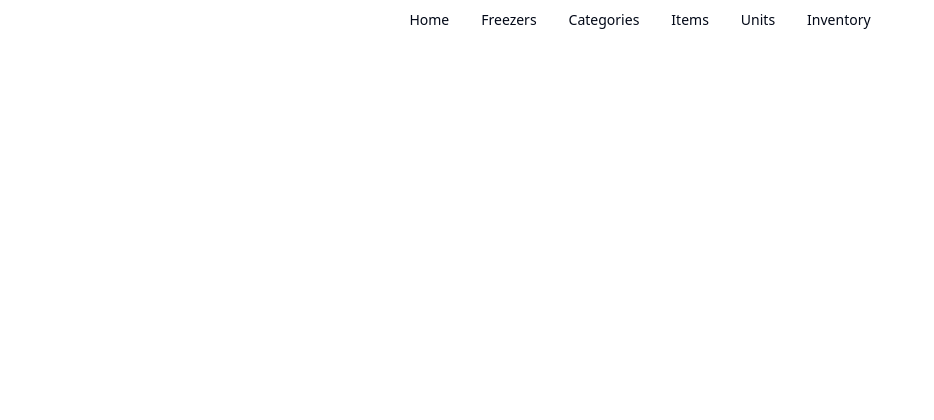
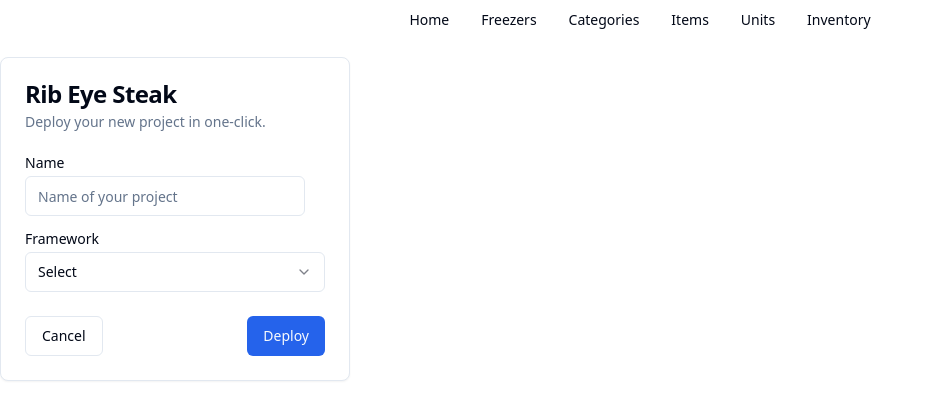
Before and after one commit to DigoBaiocchi/freezerApp, a React (Vite) app in the folder client/: page /home in a window 1280 px wide. Shown: the top 420 px of the page, without its empty margins (0-934 px from the left). Built offline with nearby package versions, Linux system fonts and the light colour scheme; no server answers.

Commit message:
Create InventoryCard and Main components
Creating InventoryCard with shadcn Card and Main components to control
pt in all pages and creating MainBodyIndividualTable to be shared
between all individual tables pages

```diff
--- a/client/src/components/Form.tsx
+++ b/client/src/components/Form.tsx
@@ -55,7 +55,7 @@
 
   return (
     <>
-      <div className="flex flex-col items-center justify-center pt-5">
+      <div className="flex flex-col items-center justify-center">
         <p className="p-1"><b>Add new {tableName}</b></p>
         <form
             onSubmit={(e) => {
--- /dev/null
+++ b/client/src/components/InventoryTable/InventoryCard.tsx
@@ -0,0 +1,59 @@
+import * as React from "react"
+
+import { Button } from "@/components/ui/button"
+import {
+  Card,
+  CardContent,
+  CardDescription,
+  CardFooter,
+  CardHeader,
+  CardTitle,
+} from "@/components/ui/card"
+import { Input } from "@/components/ui/input"
+import { Label } from "@/components/ui/label"
+import {
+  Select,
+  SelectContent,
+  SelectItem,
+  SelectTrigger,
+  SelectValue,
+} from "@/components/ui/select"
+
+export function InventoryCard() {
+    return (
+        <Card className="w-[350px]">
+        <CardHeader>
+            <CardTitle>Rib Eye Steak</CardTitle>
+            <CardDescription>Deploy your new project in one-click.</CardDescription>
+        </CardHeader>
+        <CardContent>
+            <form>
+            <div className="grid w-full items-center gap-4">
+                <div className="flex flex-col space-y-1.5">
+                <Label htmlFor="name">Name</Label>
+                <Input id="name" placeholder="Name of your project" />
+                </div>
+                <div className="flex flex-col space-y-1.5">
+                <Label htmlFor="framework">Framework</Label>
+                <Select>
+                    <SelectTrigger id="framework">
+                    <SelectValue placeholder="Select" />
+                    </SelectTrigger>
+                    <SelectContent position="popper">
+                    <SelectItem value="next">Next.js</SelectItem>
+                    <SelectItem value="sveltekit">SvelteKit</SelectItem>
+                    <SelectItem value="astro">Astro</SelectItem>
+                    <SelectItem value="nuxt">Nuxt.js</SelectItem>
+                    </SelectContent>
+                </Select>
+                </div>
+            </div>
+            </form>
+        </CardContent>
+        <CardFooter className="flex justify-between">
+            <Button variant="outline">Cancel</Button>
+            <Button>Deploy</Button>
+        </CardFooter>
+        </Card>
+    )
+}
--- a/client/src/components/InventoryTable/InventoryForm.tsx
+++ b/client/src/components/InventoryTable/InventoryForm.tsx
@@ -153,7 +153,7 @@
 
     return (
         <>
-            <div className="flex flex-col items-center justify-center pt-11">
+            <div className="flex flex-col items-center justify-center">
                 <p className="p-1"><b>Add new item to inventory</b></p>
                 <form
                     onSubmit={(e) => {
--- /dev/null
+++ b/client/src/components/MainBodyIndividualTable.tsx
@@ -0,0 +1,17 @@
+import MainContainer from "./MainContainer";
+import { IndividualTable } from "./IndividualTables/Table";
+import { IndividualTables } from "@/api/api";
+import Form from "./Form";
+
+type MainProps = {
+    tableName: IndividualTables;
+};
+
+export default function MainBodyIndividualTable({ tableName}: MainProps) {
+    return (
+        <MainContainer >
+          <Form tableName={tableName} />
+          <IndividualTable tableName={tableName} />
+        </MainContainer>
+    );
+}
--- /dev/null
+++ b/client/src/components/MainContainer.tsx
@@ -0,0 +1,11 @@
+import { PropsWithChildren } from 'react';
+
+type MainProps = PropsWithChildren;
+
+export default function MainContainer({ children }: MainProps) {
+    return (
+        <main className='pt-14'>
+          {children}
+        </main>
+    );
+}
--- /dev/null
+++ b/client/src/components/ui/card.tsx
@@ -0,0 +1,79 @@
+import * as React from "react"
+
+import { cn } from "@/lib/utils"
+
+const Card = React.forwardRef<
+  HTMLDivElement,
+  React.HTMLAttributes<HTMLDivElement>
+>(({ className, ...props }, ref) => (
+  <div
+    ref={ref}
+    className={cn(
+      "rounded-lg border bg-card text-card-foreground shadow-sm",
+      className
+    )}
+    {...props}
+  />
+))
+Card.displayName = "Card"
+
+const CardHeader = React.forwardRef<
+  HTMLDivElement,
+  React.HTMLAttributes<HTMLDivElement>
+>(({ className, ...props }, ref) => (
+  <div
+    ref={ref}
+    className={cn("flex flex-col space-y-1.5 p-6", className)}
+    {...props}
+  />
+))
+CardHeader.displayName = "CardHeader"
+
+const CardTitle = React.forwardRef<
+  HTMLParagraphElement,
+  React.HTMLAttributes<HTMLHeadingElement>
+>(({ className, ...props }, ref) => (
+  <h3
+    ref={ref}
+    className={cn(
+      "text-2xl font-semibold leading-none tracking-tight",
+      className
+    )}
+    {...props}
+  />
+))
+CardTitle.displayName = "CardTitle"
+
+const CardDescription = React.forwardRef<
+  HTMLParagraphElement,
+  React.HTMLAttributes<HTMLParagraphElement>
+>(({ className, ...props }, ref) => (
+  <p
+    ref={ref}
+    className={cn("text-sm text-muted-foreground", className)}
+    {...props}
+  />
+))
+CardDescription.displayName = "CardDescription"
+
+const CardContent = React.forwardRef<
+  HTMLDivElement,
+  React.HTMLAttributes<HTMLDivElement>
+>(({ className, ...props }, ref) => (
+  <div ref={ref} className={cn("p-6 pt-0", className)} {...props} />
+))
+CardContent.displayName = "CardContent"
+
+const CardFooter = React.forwardRef<
+  HTMLDivElement,
+  React.HTMLAttributes<HTMLDivElement>
+>(({ className, ...props }, ref) => (
+  <div
+    ref={ref}
+    className={cn("flex items-center p-6 pt-0", className)}
+    {...props}
+  />
+))
+CardFooter.displayName = "CardFooter"
+
+export { Card, CardHeader, CardFooter, CardTitle, CardDescription, CardContent }
--- a/client/src/routes/category.tsx
+++ b/client/src/routes/category.tsx
@@ -1,18 +1,10 @@
 import { createFileRoute } from '@tanstack/react-router'
-import Form from '../components/Form'
-import { IndividualTable } from '../components/IndividualTables/Table';
 import { IndividualTables } from '../api/api';
-
+import MainBodyIndividualTable from '@/components/MainBodyIndividualTable';
 const tableName: IndividualTables = 'category';
 
 export const Route = createFileRoute(`/${tableName}`)({
   component: () => {
-    return (
-      <>
-        <div>Hello {tableName}!</div>
-        <Form tableName={tableName} />
-        <IndividualTable tableName={tableName} />
-      </>
-    )
+    return <MainBodyIndividualTable tableName={tableName} />
   }
 })
--- a/client/src/routes/freezer.tsx
+++ b/client/src/routes/freezer.tsx
@@ -1,17 +1,10 @@
 import { createFileRoute } from '@tanstack/react-router'
-import Form from '../components/Form'
 import { IndividualTables } from '../api/api'
-import { IndividualTable } from '../components/IndividualTables/Table';
+import MainBodyIndividualTable from '@/components/MainBodyIndividualTable';
 const tableName: IndividualTables = 'freezer';
 
 export const Route = createFileRoute(`/${tableName}`)({
   component: () => {
-    return (
-      <>
-        <div>Hello freezer!</div>
-        <Form tableName={tableName} />
-        <IndividualTable tableName={tableName} />
-      </>
-    )
+    return <MainBodyIndividualTable tableName={tableName} />
   }
 })
--- a/client/src/routes/home.tsx
+++ b/client/src/routes/home.tsx
@@ -1,9 +1,13 @@
+import { InventoryCard } from '@/components/InventoryTable/InventoryCard'
+import MainContainer from '@/components/MainContainer'
 import { createFileRoute } from '@tanstack/react-router'
 
 export const Route = createFileRoute('/home')({
   component: () => {
     return (
-      <div>Hello /home!</div>
+      <MainContainer>
+        <InventoryCard />
+      </MainContainer>
     )
   }
 })
--- a/client/src/routes/inventory.tsx
+++ b/client/src/routes/inventory.tsx
@@ -1,13 +1,16 @@
 import { createFileRoute } from '@tanstack/react-router'
 import InventoryForm from '../components/InventoryTable/InventoryForm'
 import { InventoryTable } from '../components/InventoryTable/InventoryTable'
+import MainContainer from '@/components/MainContainer'
 
 export const Route = createFileRoute('/inventory')({
   component: () => {
     return (
       <>
-        <InventoryForm  />
-        <InventoryTable />
+        <MainContainer>
+          <InventoryForm  />
+          <InventoryTable />
+        </MainContainer>
       </>
     )
   }
--- a/client/src/routes/item.tsx
+++ b/client/src/routes/item.tsx
@@ -1,18 +1,11 @@
 import { createFileRoute } from '@tanstack/react-router'
-import Form from '../components/Form'
-import { IndividualTable } from '../components/IndividualTables/Table';
 import { IndividualTables } from '../api/api';
+import MainBodyIndividualTable from '@/components/MainBodyIndividualTable';
 
 const tableName: IndividualTables = 'item';
 
 export const Route = createFileRoute(`/${tableName}`)({
   component: () => {
-    return (
-      <>
-        <div>Hello {tableName}!</div>
-        <Form tableName={tableName} />
-        <IndividualTable tableName={tableName} />
-      </>
-    )
+    return <MainBodyIndividualTable tableName={tableName} />
   }
 })
--- a/client/src/routes/unit.tsx
+++ b/client/src/routes/unit.tsx
@@ -1,18 +1,11 @@
 import { createFileRoute } from '@tanstack/react-router'
-import Form from '../components/Form'
-import { IndividualTable } from '../components/IndividualTables/Table';
 import { IndividualTables } from '../api/api';
+import MainBodyIndividualTable from '@/components/MainBodyIndividualTable';
 
 const tableName: IndividualTables = 'unit';
 
 export const Route = createFileRoute(`/${tableName}`)({
   component: () => {
-    return (
-      <>
-        <div>Hello {tableName}!</div>
-        <Form tableName={tableName} />
-        <IndividualTable tableName={tableName} />
-      </>
-    )
+    return <MainBodyIndividualTable tableName={tableName} />
   }
 })
```
